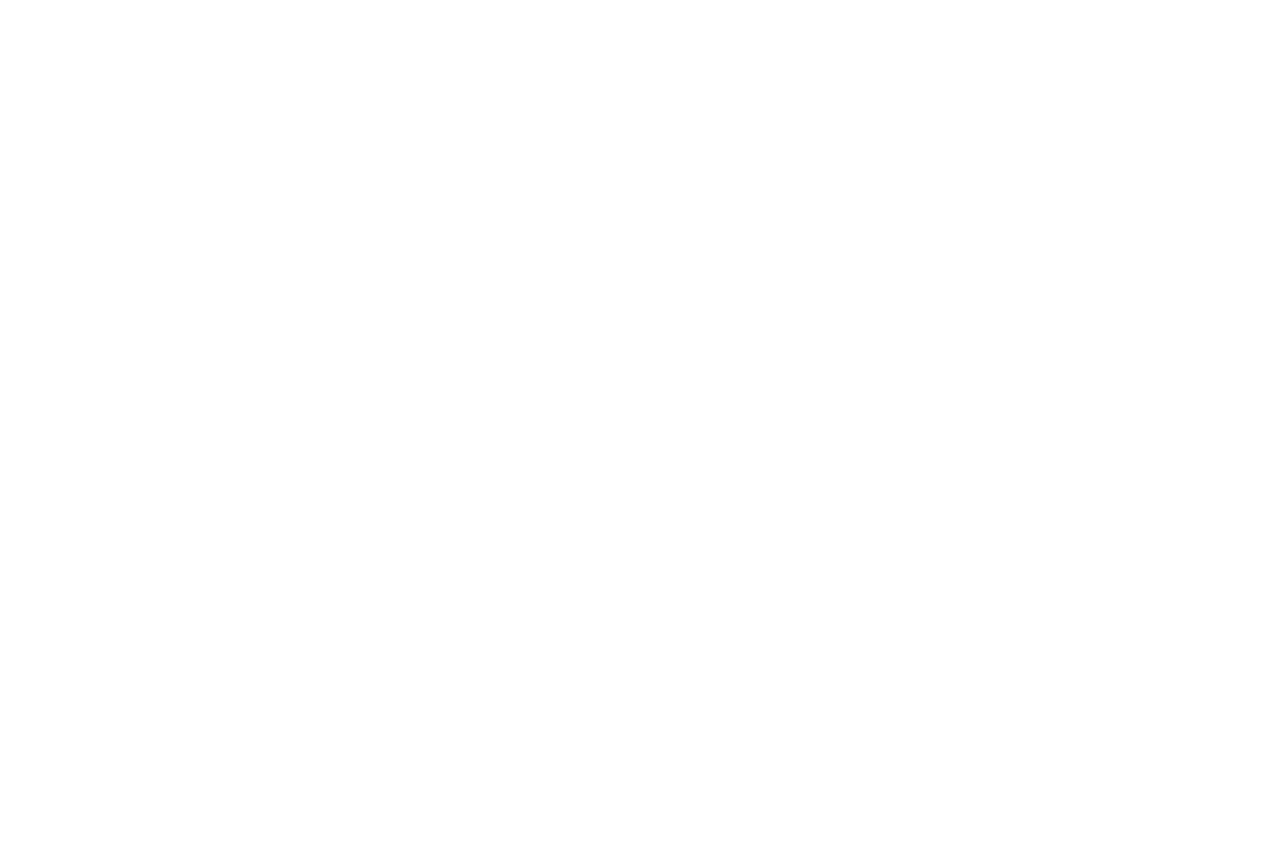
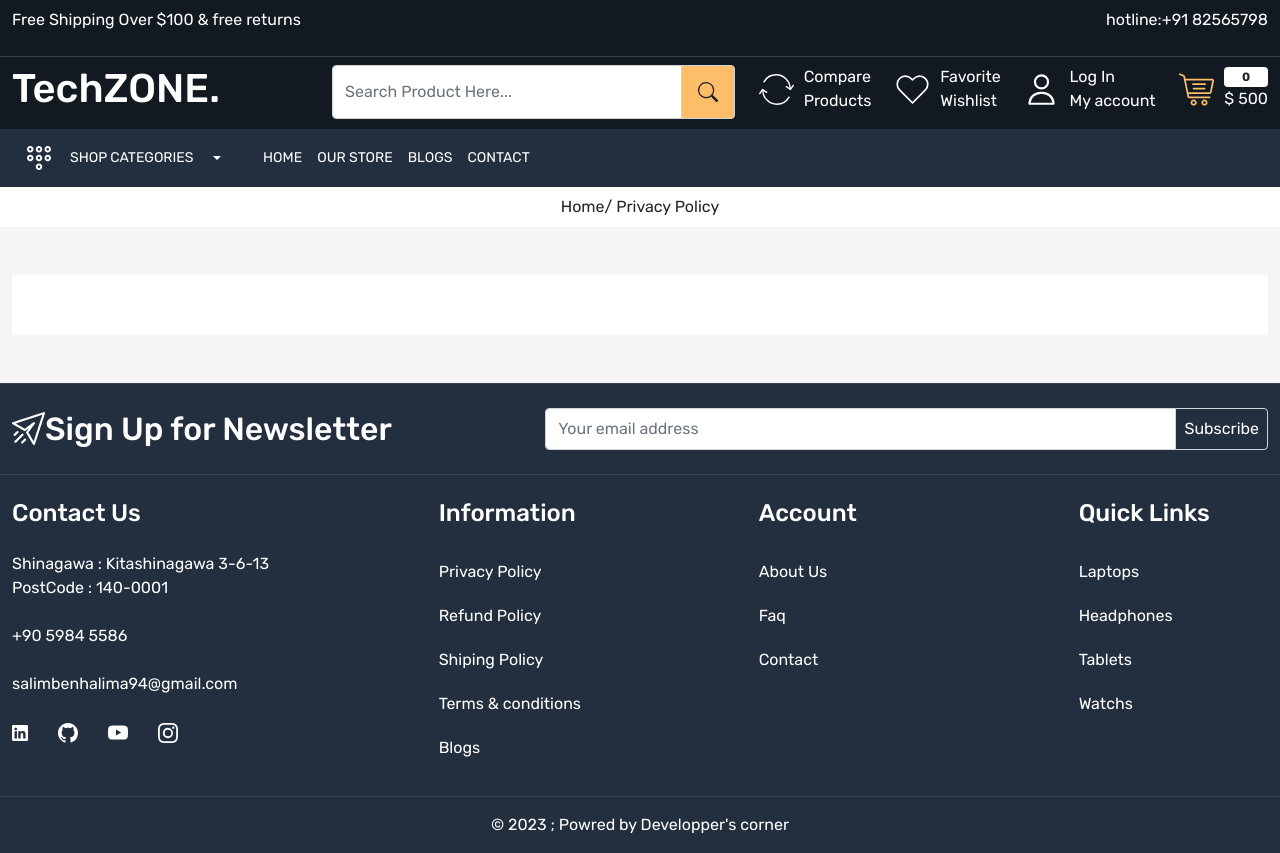
Before and after one commit to sloomabh/e-shopy, a React (Vite) app in the folder Frontend/: page /privacy-policy in a window 1280 px wide. Before the commit this address had no page. Before the commit the page ends 800 px from the top, so only its background shows below. Built offline with nearby package versions, Linux system fonts and the light colour scheme.

Commit message:
set up praivicy pages

```diff
--- a/Frontend/src/App.tsx
+++ b/Frontend/src/App.tsx
@@ -13,6 +13,11 @@
 import ForgotPassword from "./pages/ForgotPassword/ForgotPassword"
 import ResetPassword from "./pages/ResetPassword/ResetPassword"
 import SingleBlog from "./pages/SingleBlog/SingleBlog"
+import PrivacyPolicy from "./pages/PrivacyPolicy/PrivacyPolicy"
+import RefundPolicy from "./pages/RefundPolicy/RefundPolicy"
+import ShippingPolicy from "./pages/ShippingPolicy/ShippingPolicy"
+import TermsAndConditions from "./pages/TermsAndConditions/TermsAndConditions"
+import SingleProduct from "./pages/SingleProduct/SingleProduct"
 
 function App() {
   return (
@@ -23,8 +28,9 @@
             <Route index element={<Home />} />
             <Route path="about" element={<About />} />
             <Route path="contact" element={<Contact />} />
-            <Route path="store" element={<OurStore />} />
-            <Route path="blog" element={<Blogs />} />
+            <Route path="product" element={<OurStore />} />
+            <Route path="product/:id" element={<SingleProduct />} />
+            <Route path="blogs" element={<Blogs />} />
             <Route path="blog/:id" element={<SingleBlog />} />
             <Route path="compare-product" element={<CompareProduct />} />
             <Route path="wishlist" element={<Wishlist />} />
@@ -33,6 +39,10 @@
             <Route path="signup" element={<Signup />} />
             <Route path="forgot-password" element={<ForgotPassword />} />
             <Route path="reset-password" element={<ResetPassword />} />
+            <Route path="privacy-policy" element={<PrivacyPolicy />} />
+            <Route path="refund-policy" element={<RefundPolicy />} />
+            <Route path="shipping-policy" element={<ShippingPolicy />} />
+            <Route path="terms-conditions" element={<TermsAndConditions />} />
           </Route>
         </Routes>
       </BrowserRouter>
--- a/Frontend/src/components/Footer/Footer.tsx
+++ b/Frontend/src/components/Footer/Footer.tsx
@@ -72,19 +72,19 @@
             <div className="col-3">
               <h4 className="text-white mb-4">Information</h4>
               <div className="footer-link d-flex flex-column">
-                <Link className="text-white py-2 mb-1" to="">
+                <Link className="text-white py-2 mb-1" to="/privacy-policy">
                   Privacy Policy
                 </Link>
-                <Link className="text-white py-2 mb-1" to="">
+                <Link className="text-white py-2 mb-1" to="/refund-policy">
                   Refund Policy
                 </Link>
-                <Link className="text-white py-2 mb-1" to="">
+                <Link className="text-white py-2 mb-1" to="/shipping-policy">
                   Shiping Policy
                 </Link>
-                <Link className="text-white py-2 mb-1" to="">
+                <Link className="text-white py-2 mb-1" to="/terms-conditions">
                   Terms & conditions
                 </Link>
-                <Link className="text-white py-2 mb-1" to="">
+                <Link className="text-white py-2 mb-1" to="/blogs">
                   Blogs
                 </Link>
               </div>
--- a/Frontend/src/components/Header/Header.tsx
+++ b/Frontend/src/components/Header/Header.tsx
@@ -144,8 +144,8 @@
                 <div className="menu-links">
                   <div className="d-flex align-items-center text-white gap-15">
                     <NavLink to="/">Home</NavLink>
-                    <NavLink to="/store">Our Store</NavLink>
-                    <NavLink to="/blog">Blogs</NavLink>
+                    <NavLink to="/product">Our Store</NavLink>
+                    <NavLink to="/blogs">Blogs</NavLink>
                     <NavLink to="/contact">Contact</NavLink>
                   </div>
                 </div>
--- a/Frontend/src/components/ProductCard/ProductCard.tsx
+++ b/Frontend/src/components/ProductCard/ProductCard.tsx
@@ -3,7 +3,7 @@
 import ReactStars from "react-rating-stars-component"
 
 type ProductCardProps = {
-  grid: number
+  grid?: number
 }
 const ProductCard = ({ grid }: ProductCardProps) => {
   let location = useLocation()
@@ -12,9 +12,9 @@
     <div
       className={`${location.pathname === "/store" ? `gr-${grid}` : "col-3"}`}
     >
-      <div className="product-card position-relative">
+      <Link to=":id" className="product-card position-relative">
         <div className="wishlist-icon position-absolute">
-          <Link to="/">
+          <Link to="">
             <img src="./src/images/wish.svg" alt="wishlist" />
           </Link>
         </div>
@@ -62,7 +62,7 @@
             </Link>
           </div>
         </div>
-      </div>
+      </Link>
     </div>
   )
 }
--- a/Frontend/src/index.css
+++ b/Frontend/src/index.css
@@ -122,3 +122,11 @@
   color: white;
 }
 /*  signin   and forgot password pages  ends  */
+
+/* For all Policy Pages  */
+.policy {
+  background-color: white;
+  padding: 30px;
+}
+
+/* all policy pages ends*/
--- /dev/null
+++ b/Frontend/src/pages/PrivacyPolicy/PrivacyPolicy.tsx
@@ -0,0 +1,23 @@
+import React from "react"
+import Meta from "../../components/Meta"
+import BreadCrumb from "../../components/BreadCrumb"
+
+const PrivacyPolicy = () => {
+  return (
+    <>
+      <Meta title={"Privacy Policy"} />
+      <BreadCrumb title="Privacy Policy" />
+      <div className="policy-wrapper py-5 home-wrapper-2">
+        <div className="container-xxl">
+          <div className="row">
+            <div className="col-12">
+              <div className="policy"></div>
+            </div>
+          </div>
+        </div>
+      </div>
+    </>
+  )
+}
+
+export default PrivacyPolicy
--- /dev/null
+++ b/Frontend/src/pages/RefundPolicy/RefundPolicy.tsx
@@ -0,0 +1,22 @@
+import Meta from "../../components/Meta"
+import BreadCrumb from "../../components/BreadCrumb"
+
+const RefundPolicy = () => {
+  return (
+    <>
+      <Meta title={"Refund Policy"} />
+      <BreadCrumb title="Refund Policy" />
+      <div className="policy-wrapper py-5 home-wrapper-2">
+        <div className="container-xxl">
+          <div className="row">
+            <div className="col-12">
+              <div className="policy"></div>
+            </div>
+          </div>
+        </div>
+      </div>
+    </>
+  )
+}
+
+export default RefundPolicy
--- /dev/null
+++ b/Frontend/src/pages/ShippingPolicy/ShippingPolicy.tsx
@@ -0,0 +1,22 @@
+import Meta from "../../components/Meta"
+import BreadCrumb from "../../components/BreadCrumb"
+
+const ShippingPolicy = () => {
+  return (
+    <>
+      <Meta title={"shopping Policy"} />
+      <BreadCrumb title="shopping Policy" />
+      <div className="policy-wrapper py-5 home-wrapper-2">
+        <div className="container-xxl">
+          <div className="row">
+            <div className="col-12">
+              <div className="policy"></div>
+            </div>
+          </div>
+        </div>
+      </div>
+    </>
+  )
+}
+
+export default ShippingPolicy
--- /dev/null
+++ b/Frontend/src/pages/SingleProduct/SingleProduct.tsx
@@ -0,0 +1,37 @@
+import React from "react"
+import Meta from "../../components/Meta"
+import BreadCrumb from "../../components/BreadCrumb"
+import ProductCard from "../../components/ProductCard/ProductCard"
+//import { Link } from "react-router-dom"
+const SingleProduct = () => {
+  return (
+    <>
+      <Meta title={"Product name "} />
+      <BreadCrumb title="Prioduct name" />
+      <div className="main-product-wrapper py-5 home-wrapper-2 ">
+        <div className="container-xxl">
+          <div className="row">
+            <div className="col-6"></div>
+            <div className="col-6"></div>
+          </div>
+        </div>
+      </div>
+      <section className="reviews-wrapper"></section>
+      <section className="popular-wrapper py-5 home-wrapper-2">
+        <div className="container-xxl">
+          <div className="row">
+            <div className="col-12">
+              <h3 className="section-heading">Our Popular products </h3>
+            </div>
+          </div>
+          <div className="row">
+            <ProductCard />
+            <ProductCard />
+          </div>
+        </div>
+      </section>
+    </>
+  )
+}
+
+export default SingleProduct
--- /dev/null
+++ b/Frontend/src/pages/TermsAndConditions/TermsAndConditions.tsx
@@ -0,0 +1,23 @@
+import Meta from "../../components/Meta"
+import BreadCrumb from "../../components/BreadCrumb"
+//import { Link } from "react-router-dom"
+
+const TermsAndConditions = () => {
+  return (
+    <>
+      <Meta title={"Terms And Conditions"} />
+      <BreadCrumb title="Terms And Conditions" />
+      <div className="policy-wrapper py-5 home-wrapper-2">
+        <div className="container-xxl">
+          <div className="row">
+            <div className="col-12">
+              <div className="policy"></div>
+            </div>
+          </div>
+        </div>
+      </div>
+    </>
+  )
+}
+
+export default TermsAndConditions
```
Also changed, not shown: Frontend/txt.txt (added).
